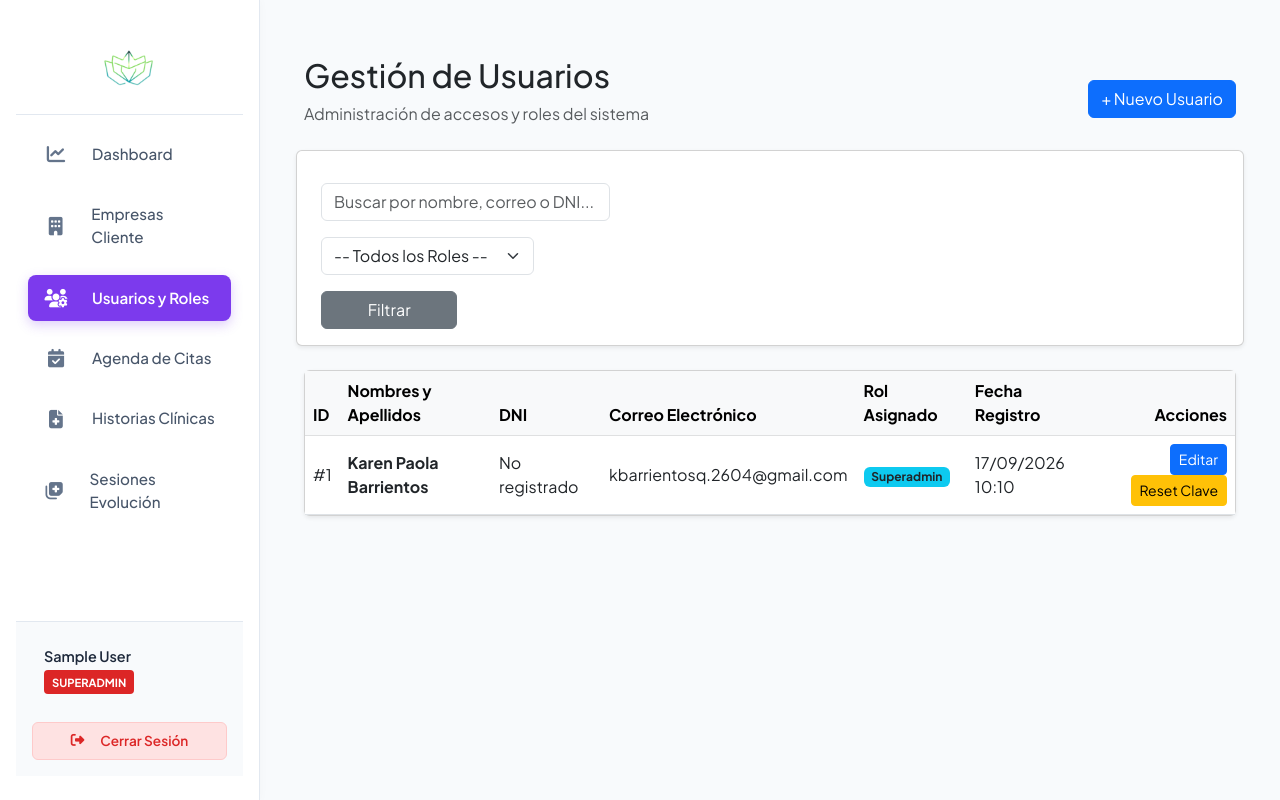
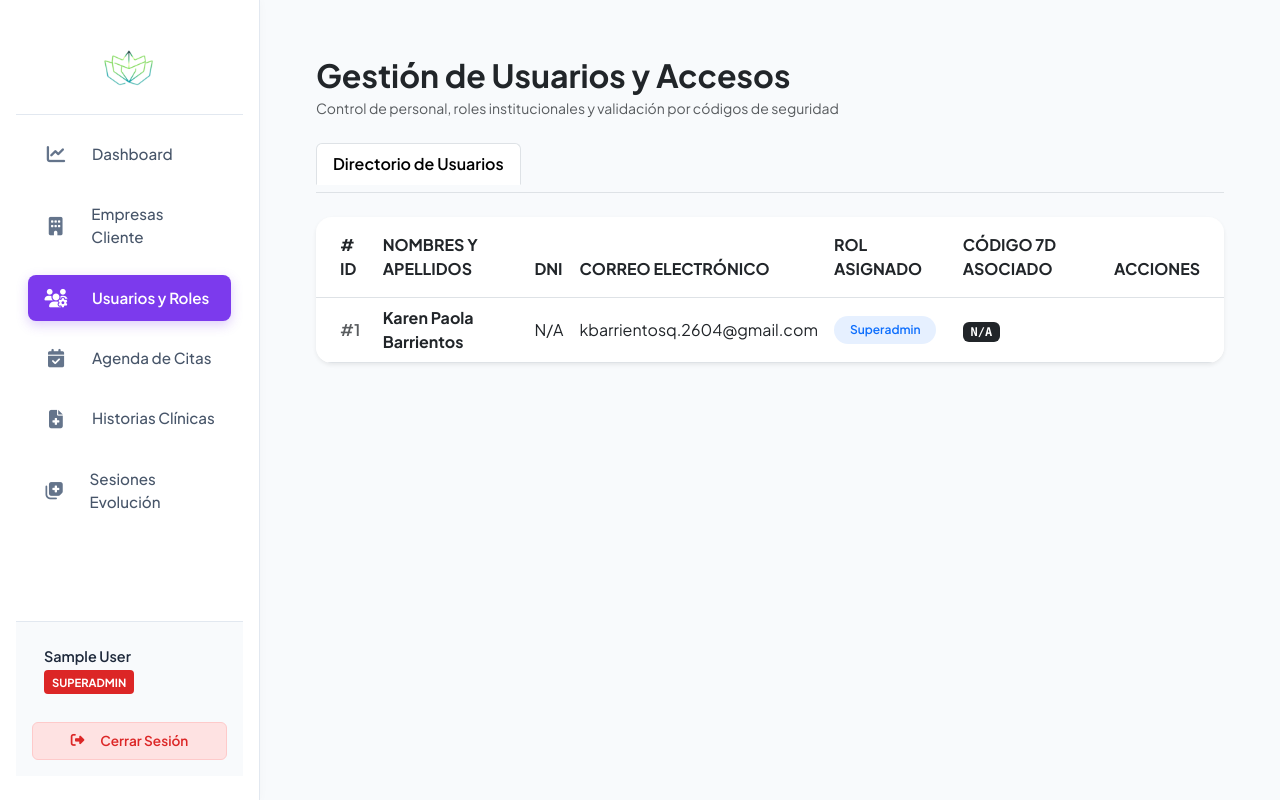
Before and after one commit to karenpbq-bot/TMTR---Renovatia, a Flask app: page /usuarios in a window 1280 px wide. Run offline with Flask 3, Linux system fonts and the light colour scheme; the visitor is signed in with stand-in values (Sample User, id 1); data comes from the database, SQL or seed files in the repository; data that the repository does not hold is empty.

Commit message:
Update usuarios.html

```diff
--- a/templates/usuarios.html
+++ b/templates/usuarios.html
@@ -1,93 +1,85 @@
 {% extends "base.html" %}
+{% block title %}Gestión de Usuarios y Accesos - Renovatia{% endblock %}
 {% block content %}
-<div class="container-fluid py-4">
+<div class="container-fluid py-4 px-4">
     <div class="d-flex justify-content-between align-items-center mb-4">
         <div>
-            <h2>Gestión de Usuarios</h2>
-            <p class="text-muted">Administración de accesos y roles del sistema</p>
+            <h2 class="fw-bold text-dark mb-1">Gestión de Usuarios y Accesos</h2>
+            <p class="text-muted small mb-0">Control de personal, roles institucionales y validación por códigos de seguridad</p>
         </div>
-        <button type="button" class="btn btn-primary" data-bs-toggle="modal" data-bs-target="#nuevoUsuarioModal">
-            + Nuevo Usuario
+        {% if session.get('user_role') in ['Administrador', 'Director', 'Recepcionista'] %}
+        <button type="button" class="btn btn-primary shadow-sm px-4 rounded-pill" data-bs-toggle="modal" data-bs-target="#modalNuevoUsuario">
+            <i class="fa-solid fa-user-plus me-2"></i> Nuevo Usuario
         </button>
+        {% endif %}
     </div>
 
-    <!-- Formulario de Filtros Avanzados -->
-    <form method="GET" action="{{ url_for('usuarios.gestionar_usuarios') }}" class="row g-3 mb-4 card p-3 shadow-sm bg-white">
-        <div class="col-md-4">
-            <input type="text" name="q" class="form-control" placeholder="Buscar por nombre, correo o DNI..." value="{{ busqueda }}">
-        </div>
-        <div class="col-md-3">
-            <select name="rol" class="form-select">
-                <option value="">-- Todos los Roles --</option>
-                {% if current_user_role == 'Superadmin' %}
-                <option value="Superadmin" {% if filtro_rol == 'Superadmin' %}selected{% endif %}>Superadmin</option>
-                <option value="Director" {% if filtro_rol == 'Director' %}selected{% endif %}>Director</option>
+    <!-- Navegación por Pestañas (Tabs) -->
+    <ul class="nav nav-tabs mb-4" id="usuariosTab" role="tablist">
+        <li class="nav-item" role="presentation">
+            <button class="nav-link active fw-semibold" id="listado-tab" data-bs-toggle="tab" data-bs-target="#listado" type="button" role="tab">Directorio de Usuarios</button>
+        </li>
+
+        <!-- Pestaña exclusiva de Códigos 7D visible solo para Administradores -->
+        {% if session.get('user_role') == 'Administrador' %}
+        <li class="nav-item" role="presentation">
+            <button class="nav-link fw-semibold text-primary" id="codigos-tab" data-bs-toggle="tab" data-bs-target="#codigos" type="button" role="tab">
+                <i class="fa-solid fa-key me-1"></i> Generador de Códigos (7D)
+            </button>
+        </li>
         {% endif %}
-                <option value="Administrador" {% if filtro_rol == 'Administrador' %}selected{% endif %}>Administrador</option>
-                <option value="Recepcionista" {% if filtro_rol == 'Recepcionista' %}selected{% endif %}>Recepcionista</option>
-                <option value="Especialista" {% if filtro_rol == 'Especialista' %}selected{% endif %}>Especialista</option>
-                <option value="Paciente" {% if filtro_rol == 'Paciente' %}selected{% endif %}>Paciente</option>
-            </select>
-        </div>
-        {% if current_user_role == 'Superadmin' and clientes %}
-        <div class="col-md-3">
-            <select name="id_cliente" class="form-select">
-                <option value="">-- Todas las Empresas Cliente --</option>
-                {% for cli in clientes %}
-                <option value="{{ cli.id_cliente }}" {% if filtro_cliente|string == cli.id_cliente|string %}selected{% endif %}>{{ cli.nombre_marca }} (Código: {{ cli.codigo_invitacion_5d }})</option>
-                {% endfor %}
-            </select>
-        </div>
-        {% endif %}
-        <div class="col-md-2">
-            <button type="submit" class="btn btn-secondary w-100">Filtrar</button>
-        </div>
-    </form>
+    </ul>
 
-    <!-- Tabla de Usuarios -->
-    <div class="card shadow-sm">
+    <div class="tab-content" id="usuariosTabContent">
+
+        <!-- PESTAÑA 1: Listado de Usuarios -->
+        <div class="tab-pane fade show active" id="listado" role="tabpanel">
+            <div class="card border-0 shadow-sm rounded-4 overflow-hidden">
                 <div class="card-body p-0">
                     <div class="table-responsive">
                         <table class="table table-hover align-middle mb-0">
-                    <thead class="table-light">
+                            <thead class="bg-light text-uppercase fs-7 text-secondary">
                                 <tr>
-                            <th>ID</th>
-                            <th>Nombres y Apellidos</th>
-                            <th>DNI</th>
-                            <th>Correo Electrónico</th>
-                            <th>Rol Asignado</th>
-                            <th>Fecha Registro</th>
-                            <th class="text-end">Acciones</th>
+                                    <th class="py-3 ps-4"># ID</th>
+                                    <th class="py-3">Nombres y Apellidos</th>
+                                    <th class="py-3">DNI</th>
+                                    <th class="py-3">Correo Electrónico</th>
+                                    <th class="py-3">Rol Asignado</th>
+                                    <th class="py-3">Código 7D Asociado</th>
+                                    <th class="py-3 text-end pe-4">Acciones</th>
                                 </tr>
                             </thead>
                             <tbody>
                                 {% for u in usuarios %}
                                 <tr>
-                            <td>#{{ u.id_usuario }}</td>
-                            <td><strong>{{ u.nombres_apellidos }}</strong></td>
-                            <td>{{ u.dni or 'No registrado' }}</td>
+                                    <td class="ps-4 fw-semibold text-muted">#{{ u.id_usuario }}</td>
+                                    <td>
+                                        <div class="fw-bold text-dark">{{ u.nombres_apellidos }}</div>
+                                    </td>
+                                    <td>{{ u.dni or 'N/A' }}</td>
                                     <td>{{ u.correo }}</td>
                                     <td>
-                                <span class="badge bg-info text-dark">{{ u.rol }}</span>
+                                        <span class="badge bg-primary bg-opacity-10 text-primary px-3 py-2 rounded-pill fw-semibold">
+                                            {{ u.rol }}
+                                        </span>
                                     </td>
-                            <td>{{ u.fecha_registro.strftime('%d/%m/%Y %H:%M') if u.fecha_registro else '-' }}</td>
-                            <td class="text-end">
-                                <a href="{{ url_for('usuarios.editar_usuario', id_usuario=u.id_usuario) }}" class="btn btn-sm btn-primary">Editar</a>
-
-                                <form action="{{ url_for('usuarios.reset_password', id_usuario=u.id_usuario) }}" method="POST" class="d-inline" onsubmit="return confirm('¿Restablecer la contraseña a temporal (Temp2026*)?');">
-                                    <button type="submit" class="btn btn-sm btn-warning" title="Generar Clave Temporal">Reset Clave</button>
-                                </form>
-
-                                {% if u.id_usuario != current_user_id %}
-                                <form action="{{ url_for('usuarios.eliminar_usuario', id_usuario=u.id_usuario) }}" method="POST" class="d-inline" onsubmit="return confirm('¿Está seguro de eliminar este usuario?');">
-                                    <button type="submit" class="btn btn-sm btn-danger">Eliminar</button>
-                                </form>
+                                    <td>
+                                        <span class="badge bg-dark font-monospace">{{ u.codigo_7d or 'N/A' }}</span>
+                                    </td>
+                                    <td class="text-end pe-4">
+                                        {% if session.get('user_role') in ['Administrador', 'Director', 'Recepcionista'] %}
+                                        <button class="btn btn-sm btn-outline-primary rounded-pill px-3 shadow-sm" data-bs-toggle="modal" data-bs-target="#modalEditarUsuario{{ u.id_usuario }}">
+                                            <i class="fa-solid fa-pen-to-square me-1"></i> Editar
+                                        </button>
                                         {% endif %}
                                     </td>
                                 </tr>
                                 {% else %}
                                 <tr>
-                            <td colspan="7" class="text-center py-4 text-muted">No se encontraron usuarios registrados con los filtros actualizados.</td>
+                                    <td colspan="7" class="text-center py-5 text-muted">
+                                        <i class="fa-solid fa-users-slash fs-2 mb-2 d-block"></i>
+                                        No hay usuarios registrados en esta sede.
+                                    </td>
                                 </tr>
                                 {% endfor %}
                             </tbody>
@@ -97,62 +89,122 @@
             </div>
         </div>
 
+        <!-- PESTAÑA 2: Generador de Códigos de 7 Dígitos (Exclusivo Administrador) -->
+        {% if session.get('user_role') == 'Administrador' %}
+        <div class="tab-pane fade" id="codigos" role="tabpanel">
+            <div class="row">
+                <div class="col-md-5 mb-4">
+                    <div class="card border-0 shadow-sm rounded-4 p-4 bg-light">
+                        <h5 class="fw-bold text-dark mb-3"><i class="fa-solid fa-shield-halved text-primary me-2"></i>Generar Nuevo Código 7D</h5>
+                        <p class="text-muted small mb-4">Cree un código aleatorio seguro que será requerido obligatoriamente para dar alta a nuevos perfiles operativos o pacientes.</p>
+
+                        <form method="POST" action="{{ url_for('usuarios.generar_codigo_7d') }}">
+                            <div class="mb-3">
+                                <label class="form-label small fw-semibold">Asignar para el Rol:</label>
+                                <select class="form-select shadow-sm" name="rol_destino" required>
+                                    <option value="Director">Director</option>
+                                    <option value="Recepcionista">Recepcionista</option>
+                                    <option value="Especialista">Especialista</option>
+                                    <option value="Paciente">Paciente</option>
+                                </select>
+                            </div>
+                            <button type="submit" class="btn btn-primary w-100 rounded-pill shadow-sm py-2 fw-semibold">
+                                <i class="fa-solid fa-wand-magic-sparkles me-2"></i> Generar Código Aleatorio
+                            </button>
+                        </form>
+                    </div>
+                </div>
+
+                <div class="col-md-7">
+                    <div class="card border-0 shadow-sm rounded-4 overflow-hidden">
+                        <div class="card-header bg-white py-3 px-4 border-0">
+                            <h6 class="fw-bold text-dark mb-0">Códigos Activos Disponibles</h6>
+                        </div>
+                        <div class="table-responsive">
+                            <table class="table table-hover align-middle mb-0">
+                                <thead class="bg-light text-uppercase fs-7 text-secondary">
+                                    <tr>
+                                        <th class="py-3 ps-4">Código (7D)</th>
+                                        <th class="py-3">Rol Destino</th>
+                                        <th class="py-3">Estado</th>
+                                        <th class="py-3 text-end pe-4">Fecha Creación</th>
+                                    </tr>
+                                </thead>
+                                <tbody>
+                                    {% for cod in codigos_7d_lista %}
+                                    <tr>
+                                        <td class="ps-4">
+                                            <span class="badge bg-dark font-monospace fs-6 px-3 py-2">{{ cod.codigo }}</span>
+                                        </td>
+                                        <td><span class="fw-semibold text-secondary">{{ cod.rol }}</span></td>
+                                        <td>
+                                            {% if cod.usado %}
+                                                <span class="badge bg-secondary bg-opacity-10 text-secondary px-3 py-1 rounded-pill">Utilizado</span>
+                                            {% else %}
+                                                <span class="badge bg-success bg-opacity-10 text-success px-3 py-1 rounded-pill">Disponible</span>
+                                            {% endif %}
+                                        </td>
+                                        <td class="text-end pe-4 text-muted small">{{ cod.fecha.strftime('%d/%m/%Y %H:%M') if cod.fecha else 'N/A' }}</td>
+                                    </tr>
+                                    {% else %}
+                                    <tr>
+                                        <td colspan="4" class="text-center py-4 text-muted small">No hay códigos generados todavía.</td>
+                                    </tr>
+                                    {% endfor %}
+                                </tbody>
+                            </table>
+                        </div>
+                    </div>
+                </div>
+            </div>
+        </div>
+        {% endif %}
+    </div>
+</div>
+
 <!-- Modal Nuevo Usuario -->
-<div class="modal fade" id="nuevoUsuarioModal" tabindex="-1" aria-hidden="true">
+<div class="modal fade" id="modalNuevoUsuario" tabindex="-1" aria-hidden="true">
     <div class="modal-dialog modal-dialog-centered">
         <div class="modal-content border-0 shadow-lg rounded-4">
             <div class="modal-header bg-light border-0 px-4 py-3">
                 <h5 class="modal-title fw-bold text-dark">Registrar Nuevo Usuario</h5>
                 <button type="button" class="btn-close" data-bs-dismiss="modal" aria-label="Close"></button>
             </div>
-            <form method="POST" action="{{ url_for('usuarios.nuevo_usuario') }}">
+            <form method="POST" action="{{ url_for('usuarios.gestionar_usuarios') }}">
                 <div class="modal-body p-4">
-                    <div class="mb-3">
+                    <div class="row g-3">
+                        <div class="col-md-12">
                             <label class="form-label fw-semibold small">Nombres y Apellidos *</label>
-                        <input type="text" class="form-control" name="nombres_apellidos" placeholder="Ej. Juan Pérez" required>
+                            <input type="text" class="form-control" name="nombres_apellidos" placeholder="Ej. Ana María Gómez" required>
                         </div>
-                    <div class="mb-3">
+                        <div class="col-md-6">
                             <label class="form-label fw-semibold small">DNI</label>
-                        <input type="text" class="form-control" name="dni" placeholder="Ej. 12345678">
+                            <input type="text" class="form-control" name="dni" placeholder="Ej. 40000000">
                         </div>
-                    <div class="mb-3">
+                        <div class="col-md-6">
                             <label class="form-label fw-semibold small">Correo Electrónico *</label>
-                        <input type="email" class="form-control" name="correo" placeholder="correo@clinica.com" required>
+                            <input type="email" class="form-control" name="correo" placeholder="correo@ejemplo.com" required>
                         </div>
-                    <div class="mb-3">
+                        <div class="col-md-6">
                             <label class="form-label fw-semibold small">Contraseña Inicial *</label>
-                        <input type="password" class="form-control" name="password" placeholder="Mínimo 6 caracteres" required>
+                            <input type="password" class="form-control" name="password" placeholder="••••••••" required>
                         </div>
-                    <div class="mb-3">
+                        <div class="col-md-6">
                             <label class="form-label fw-semibold small">Rol Asignado *</label>
                             <select class="form-select" name="rol" required>
-                            <option value="">-- Seleccionar Rol --</option>
-                            {% if current_user_role == 'Superadmin' %}
+                                <option value="">-- Seleccionar --</option>
                                 <option value="Director">Director</option>
-                            {% endif %}
-                            <option value="Administrador">Administrador</option>
                                 <option value="Recepcionista">Recepcionista</option>
                                 <option value="Especialista">Especialista</option>
                                 <option value="Paciente">Paciente</option>
                             </select>
+                            <div class="form-text text-danger" style="font-size: 0.65rem;">Nota: El rol Administrador solo lo asigna el Superadmin.</div>
                         </div>
-
-                    {% if current_user_role == 'Superadmin' and clientes %}
-                    <div class="mb-3">
-                        <label class="form-label fw-semibold small">Empresa Cliente Asignada</label>
-                        <select class="form-select" name="id_cliente">
-                            <option value="">-- Seleccionar Empresa --</option>
-                            {% for cli in clientes %}
-                            <option value="{{ cli.id_cliente }}">{{ cli.nombre_marca }} (Código: {{ cli.codigo_invitacion_5d }})</option>
-                            {% endfor %}
-                        </select>
+                        <div class="col-md-12">
+                            <label class="form-label fw-semibold small text-primary fw-bold">Código de 7 Dígitos (Obligatorio) *</label>
+                            <input type="text" class="form-control font-monospace text-uppercase" name="codigo_7d" placeholder="Ej. A7X9B2K" maxlength="7" required>
+                            <div class="form-text small">Ingrese el código autorizado provisto por la administración.</div>
                         </div>
-                    {% endif %}
-
-                    <div class="mb-3">
-                        <label class="form-label fw-semibold small">Código de Invitación (5 Dígitos) *</label>
-                        <input type="text" class="form-control text-uppercase font-monospace" name="codigo_invitacion" maxlength="5" placeholder="Ej. A1B2C" required>
-                        <small class="text-muted d-block mt-1">Ingrese el código de 5 dígitos otorgado a la clínica/empresa.</small>
                     </div>
                 </div>
                 <div class="modal-footer border-0 px-4 pb-4">
@@ -163,6 +215,4 @@
         </div>
     </div>
 </div>
-    </div>
-</div>
 {% endblock %}
```
Lines whose indentation alone changed are shown as unchanged.
